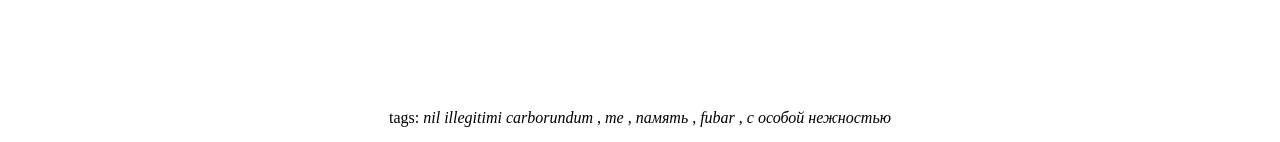
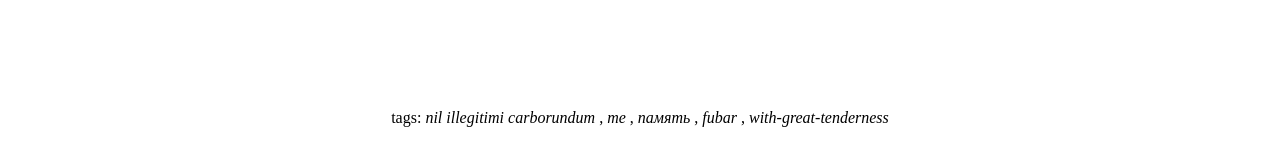
Before and after one commit to slr/slr.github.io, a Jekyll site: the page built from _posts/2015-11-19-what-the-fuck.html, in a window 1280 px wide. Shown: the part 755-897 px from the top of the page. Built offline with Jekyll 4.4.1, drawn with Linux system fonts in a browser that asks for light colours.

Commit message:
add with-great-tenderness tag

```diff
--- a/_posts/2015-11-19-what-the-fuck.html
+++ b/_posts/2015-11-19-what-the-fuck.html
@@ -1,7 +1,7 @@
 ---
 redirect_from: /2015/11/what-the-fuck.html
 title: пиздец
-tags: [nil illegitimi carborundum, me, память, fubar, с особой нежностью]
+tags: [nil illegitimi carborundum, me, память, fubar, with-great-tenderness]
 ---
 <div lang="ru">
 <p>я не знаю даже прочтёшь ли ты это когда-нибудь. засада. я не
```
Also changed, not shown: 1 other file.
